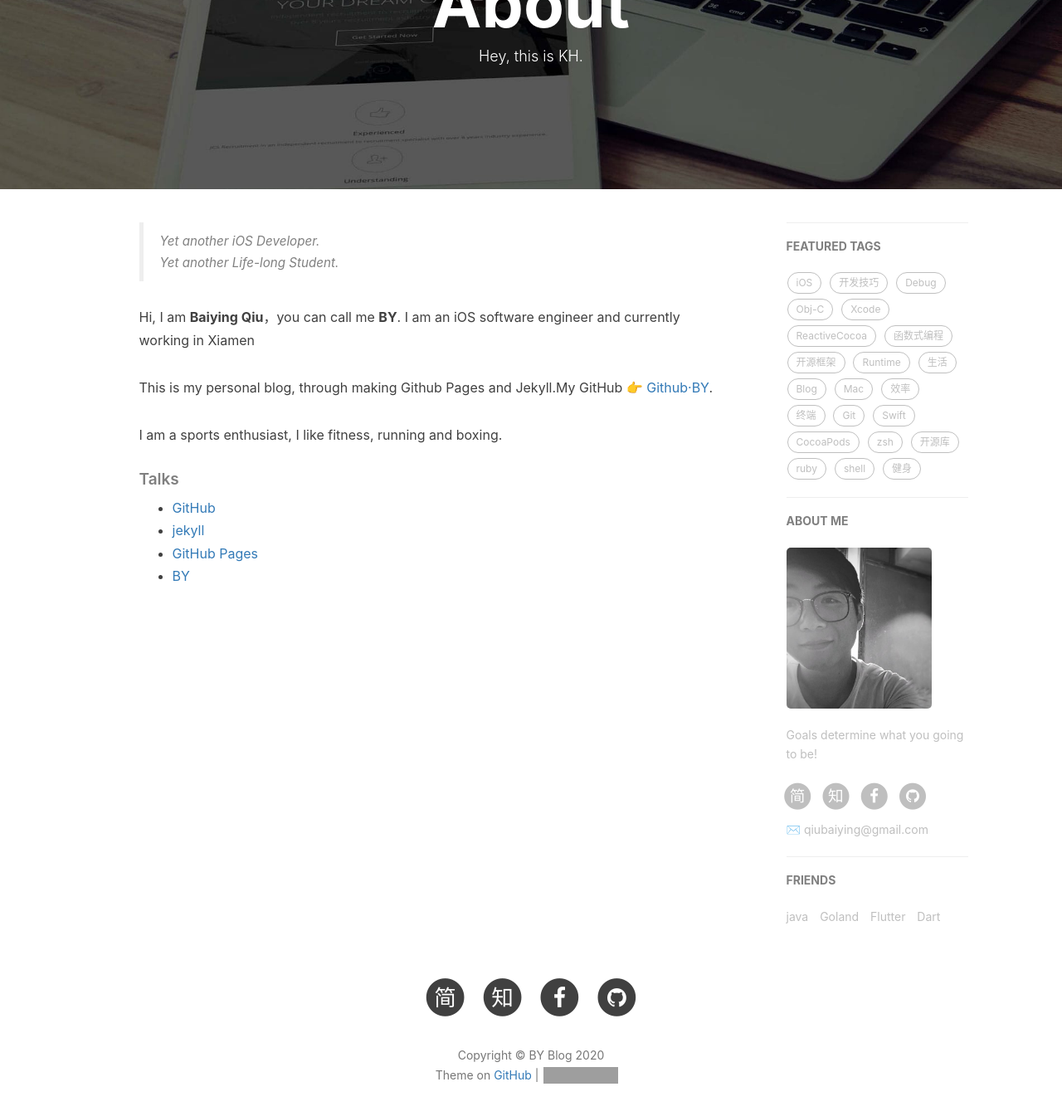
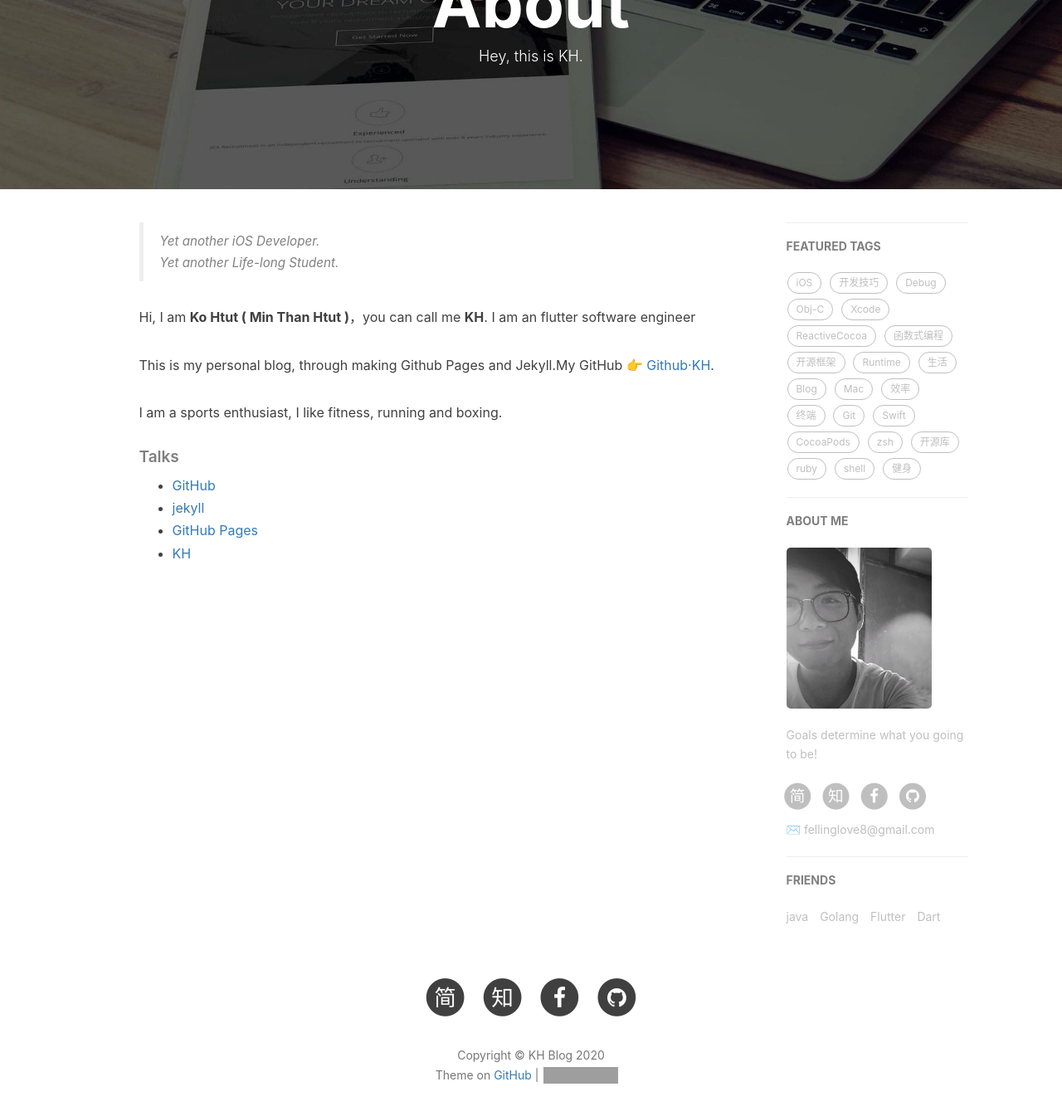
Before and after one commit to ko-htut/ko-htut.github.io, a Jekyll site: the page built from about.html, in a window 1280 px wide and 1400 px high, scrolled down 190 px. Shown: the top 1345 px of the window at 83% size. Built offline with Jekyll 4.4.1, drawn with Linux system fonts in a browser that asks for light colours; nearby versions of some CDN libraries; comment, search, counter and statistics services are not loaded; grey boxes are pictures that could not be loaded.

Commit message:
name changes

```diff
--- a/_config.yml
+++ b/_config.yml
@@ -1,12 +1,12 @@
 # Site settings
-title: BY Blog
-SEOTitle: 柏荧的博客 | BY Blog
+title: KH Blog
+SEOTitle: ကိုထွဋ်  blog | KH Blog
 header-img: img/post-bg-desk.jpg
-email: qiubaiying@gmail.com
+email: fellinglove8@gmail.com
 description: "Every failure is leading towards success."
-keyword: "BY, BY Blog, 柏荧的博客, qiubaiying, 邱柏荧, iOS, Apple, iPhone"
-url: "https://ko-htut.github.io"          # your host, for absolute URL
-baseurl: ""      # for example, '/blog' if your blog hosted on 'host/blog'
+keyword: "KH, Ko Htut's Blog, 柏荧的博客, qiubaiying, 邱柏荧, iOS, Apple, iPhone"
+url: "https://ko-htut.github.io"
+baseurl: ""
 github_repo: "https://github.com/qiubaiying/qiubaiying.github.io.git" # you code repository
 
 # Sidebar settings
@@ -20,8 +20,8 @@
 RSS: false
 # weibo_username:     qiubaiying
 zhihu_username:     qiubaiying
-github_username:    qiubaiying
-facebook_username:  baiying.qiu.7
+github_username:    ko-htut
+facebook_username:  ko.htut.1234
 jianshu_username:   e71990ada2fd
 #twitter_username:   qiubaiying
 
@@ -67,26 +67,23 @@
   repo: ko-htut.github.io    #仓库名称
   owner: ko-htut    #github用户名
   admin: ko-htut
-  distractionFreeMode: true #是否启用类似FB的阴影遮罩
-
-
-# 统计
+  distractionFreeMode: true
 
 # Analytics settings
 # Baidu Analytics
 ba_track_id: b50bf2b12b5338a1845e33832976fd68
 
 # Google Analytics
-ga_track_id: 'UA-90855596-1'            # Format: UA-xxxxxx-xx
-ga_domain: kohtut.dev             # 默认的是 auto, 这里我是自定义了的域名，你如果没有自己的域名，需
+ga_track_id: 'UA-90855596-1'
+ga_domain: kohtut.dev
 
 
 
 
 
 # Featured Tags
-featured-tags: true                     # 是否使用首页标签
-featured-condition-size: 1              # 相同标签数量大于这个数，才会出现在首页
+featured-tags: true
+featured-condition-size: 1
 
 
 
@@ -100,15 +97,15 @@
 friends: [
     {
         title: "java",
-        href: "http://zhengwuyang.com"
+        href: "https://www.java.com/en/"
     },{
-        title: "Goland",
-        href: "http://www.jianshu.com/u/e71990ada2fd"
+        title: "Golang",
+        href: "https://golang.org/"
     },{
         title: "Flutter",
-        href: "https://apple.com"
+        href: "https://flutter.dev/"
     },{
         title: "Dart",
-        href: "https://developer.apple.com/"
+        href: "https://dart.dev/"
     }
 ]
--- a/about.html
+++ b/about.html
@@ -17,9 +17,9 @@
     <blockquote><p>Yet another iOS Developer. <br>
         Yet another Life-long Student.</p></blockquote>
 
-        <p>Hi, I am <strong>Baiying Qiu</strong>，you can call me <strong>BY</strong>. I am an iOS software engineer and currently working in Xiamen</p>
+        <p>Hi, I am <strong>Ko Htut ( Min Than Htut )</strong>，you can call me <strong>KH</strong>. I am an flutter  software engineer</p>
 
-        <p>This is my personal blog, through making Github Pages and Jekyll.My GitHub  👉 <a href="http://github.com/qiubaiying">Github·BY</a>.</p>
+        <p>This is my personal blog, through making Github Pages and Jekyll.My GitHub  👉 <a href="http://github.com/ko-htut">Github·KH</a>.</p>
 
         <p>I am a sports enthusiast, I like fitness, running and boxing.</p>
 
@@ -29,7 +29,7 @@
         <li><a href="https://github.com">GitHub</a></li>
         <li><a href="http://jekyll.com.cn/">jekyll</a></li>
         <li><a href="https://pages.github.com/">GitHub Pages</a></li>
-        <li><a href="https://qiubaiying.github.io">BY</a></li>
+        <li><a href="https://ko-htut.github.io">KH</a></li>
         </ul>
 </div>
 
@@ -124,9 +124,7 @@
     <div id="disqus_thread" class="disqus-thread">
     </div>
 </div>
-<!-- disqus 评论框 end -->
 
-<!-- disqus 公共JS代码 start (一个网页只需插入一次) -->
 <script type="text/javascript">
     /* * * CONFIGURATION VARIABLES * * */
     var disqus_shortname = "{{site.disqus.username}}";
@@ -139,5 +137,5 @@
         (document.getElementsByTagName('head')[0] || document.getElementsByTagName('body')[0]).appendChild(dsq);
     })();
 </script>
-<!-- disqus 公共JS代码 end -->
+
 {% endif %}
```
